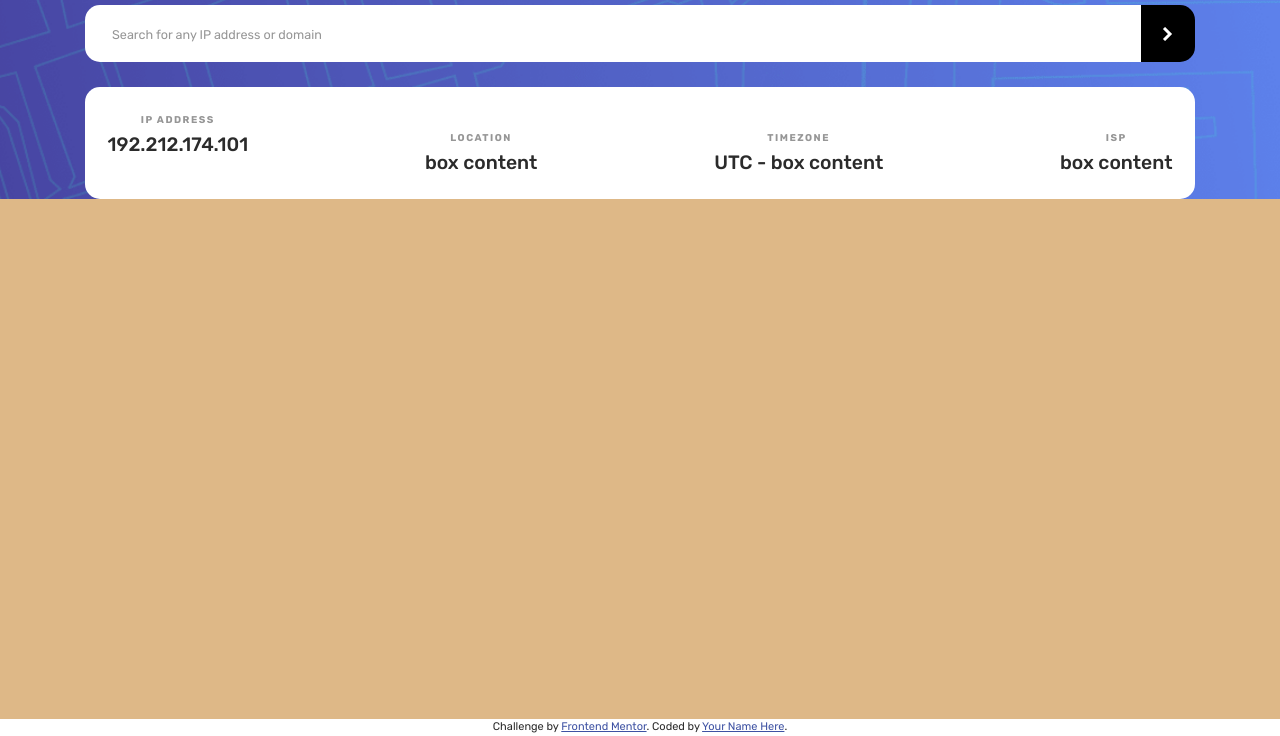
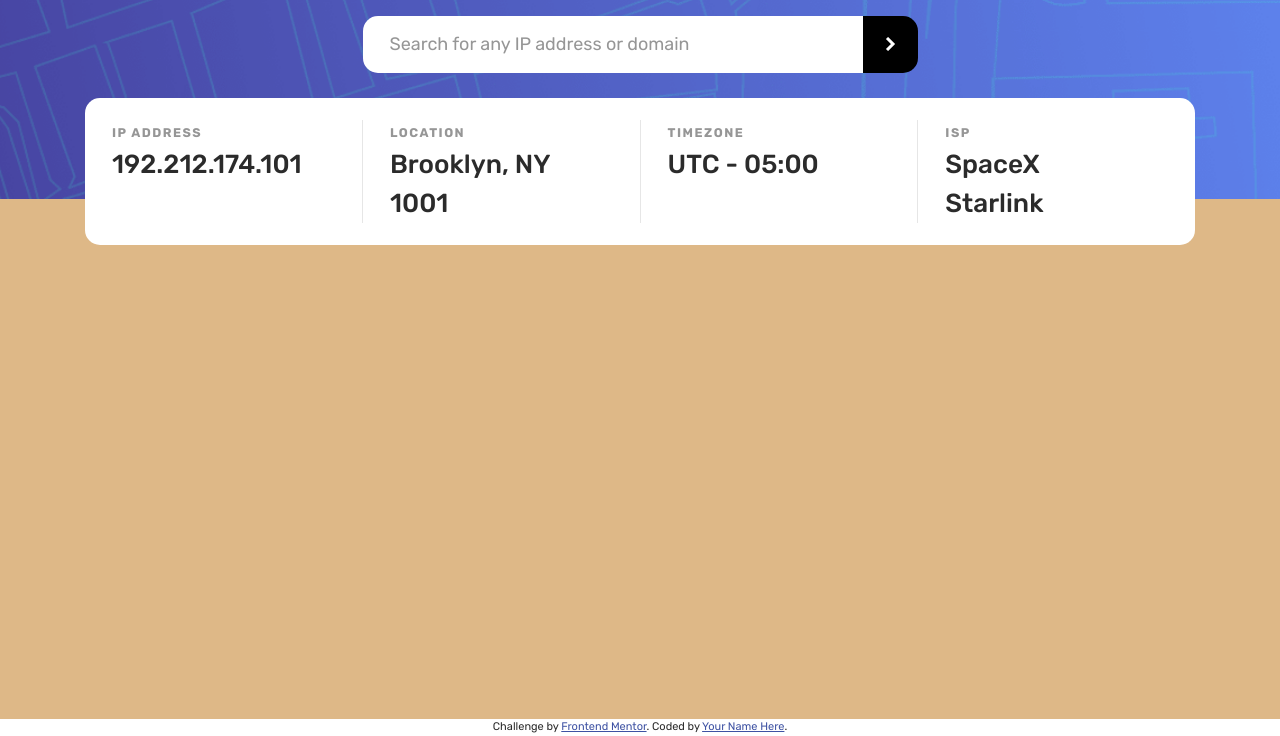
Before and after one commit to edo979/ip-address-tracker, a website built with Vite: page index.html in a window 1280 px wide. Shown: the part 81-817 px from the top of the page. Built offline with nearby package versions, Linux system fonts and the light colour scheme.

Commit message:
finish page for md and lg displays

```diff
--- a/index.html
+++ b/index.html
@@ -52,15 +52,15 @@
             </div>
             <div class="box">
               <div class="box_title">Location</div>
-              <div class="box_content">box content</div>
+              <div class="box_content">Brooklyn, NY 1001</div>
             </div>
             <div class="box">
               <div class="box_title">Timezone</div>
-              <div class="box_content">UTC - box content</div>
+              <div class="box_content">UTC - 05:00</div>
             </div>
             <div class="box">
               <div class="box_title">ISP</div>
-              <div class="box_content">box content</div>
+              <div class="box_content">SpaceX Starlink</div>
             </div>
           </div>
         </main>
--- a/scss/_components.scss
+++ b/scss/_components.scss
@@ -12,7 +12,8 @@
 
 .input-group {
   margin-top: 1.5rem;
-  width: 100%;
+  margin-inline: auto;
+  width: min(100%, 555px);
   display: flex;
   border-radius: $b-radius;
   overflow: hidden;
@@ -52,7 +53,7 @@
 }
 
 .box {
-  &:not(:first-child) {
+  &:where(:not(:first-child)) {
     margin-top: 1rem;
   }
 
--- a/scss/_media-query.scss
+++ b/scss/_media-query.scss
@@ -1,4 +1,11 @@
 @media (min-width: 50em) {
+  :root {
+    --fs-200: 0.7rem;
+    --fs-300: 1rem;
+    --fs-500: 1.2rem;
+    --fs-800: 1.75rem;
+  }
+
   .top-background {
     height: 280px;
   }
@@ -6,5 +13,31 @@
   .container {
     display: flex;
     justify-content: space-between;
+    padding: 1.2rem 0;
+    text-align: left;
+  }
+
+  .box {
+    flex-basis: 100%;
+    margin-top: 0;
+    padding-inline: 1.2rem;
+
+    &:not(:first-child) {
+      border-left: 1px solid $Light-Gray;
+    }
+
+    &_content {
+      max-width: 10ch;
+    }
   }
 }
+
+@media (min-width: 58em) {
+  :root {
+    --fs-500: 1.45rem;
+  }
+
+  .box {
+    padding-inline: 1.5rem;
+  }
+}
--- a/scss/_vars.scss
+++ b/scss/_vars.scss
@@ -2,5 +2,6 @@
 
 $Very-Dark-Gray: hsl(0, 0%, 17%);
 $Dark-Gray: hsl(0, 0%, 59%);
+$Light-Gray: hsl(0, 0%, 90%);
 
 $b-radius: 15px;
```
